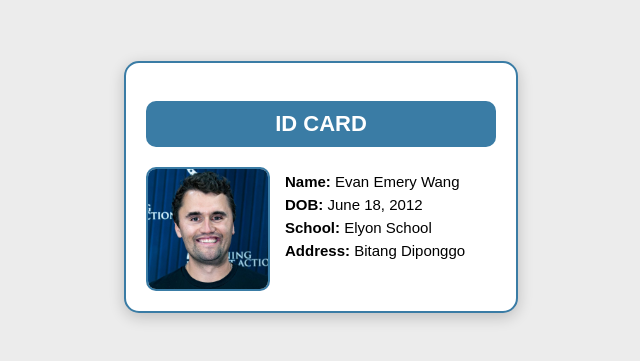
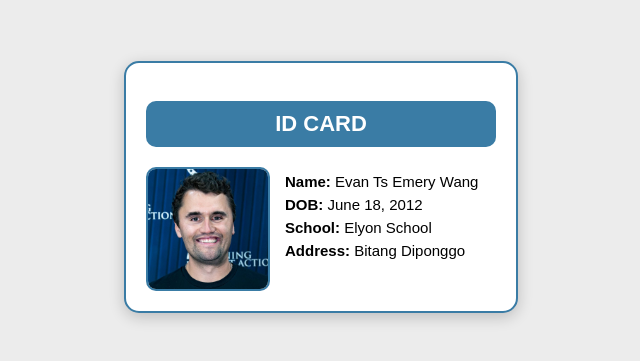
Before and after one commit to EvanWang118/Grade-8A-COMPUTING, a plain HTML site: page My Repo/index.html in a window 1280 px wide. Shown: the part 221-582 px from the top of the page, 319-959 px from the left. Drawn offline with Linux system fonts and the light colour scheme.

Commit message:
Update index.html

```diff
--- a/My Repo/index.html
+++ b/My Repo/index.html
@@ -15,7 +15,7 @@
         <img src="profile.jpg" class="profile-photo">
 
         <div class="info">
-            <p><strong>Name:</strong> Evan Emery Wang</p>
+            <p><strong>Name:</strong> Evan Ts Emery Wang</p>
             <p><strong>DOB:</strong> June 18, 2012</p>
             <p><strong>School:</strong> Elyon School</p>
             <p><strong>Address:</strong> Bitang Diponggo</p>
```
